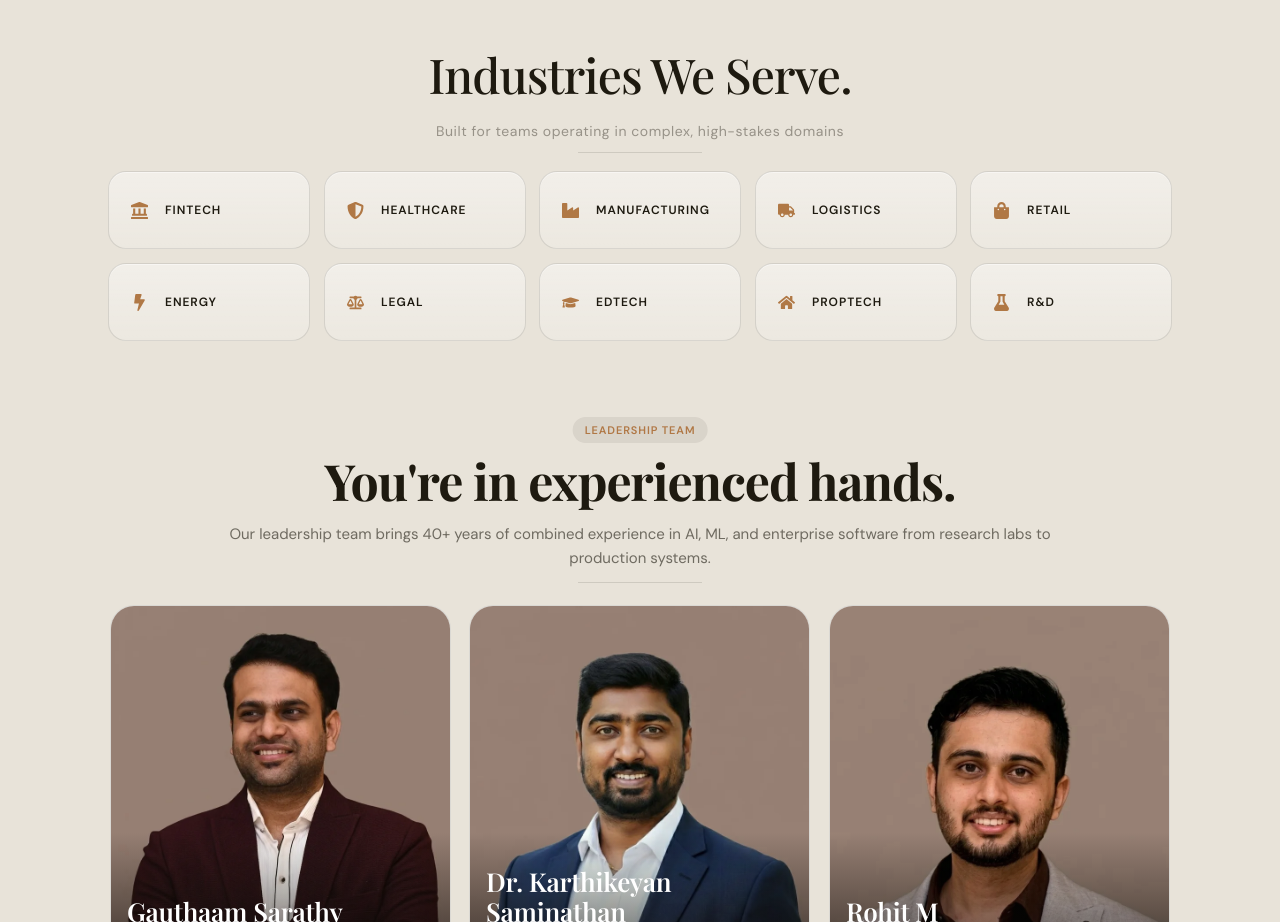
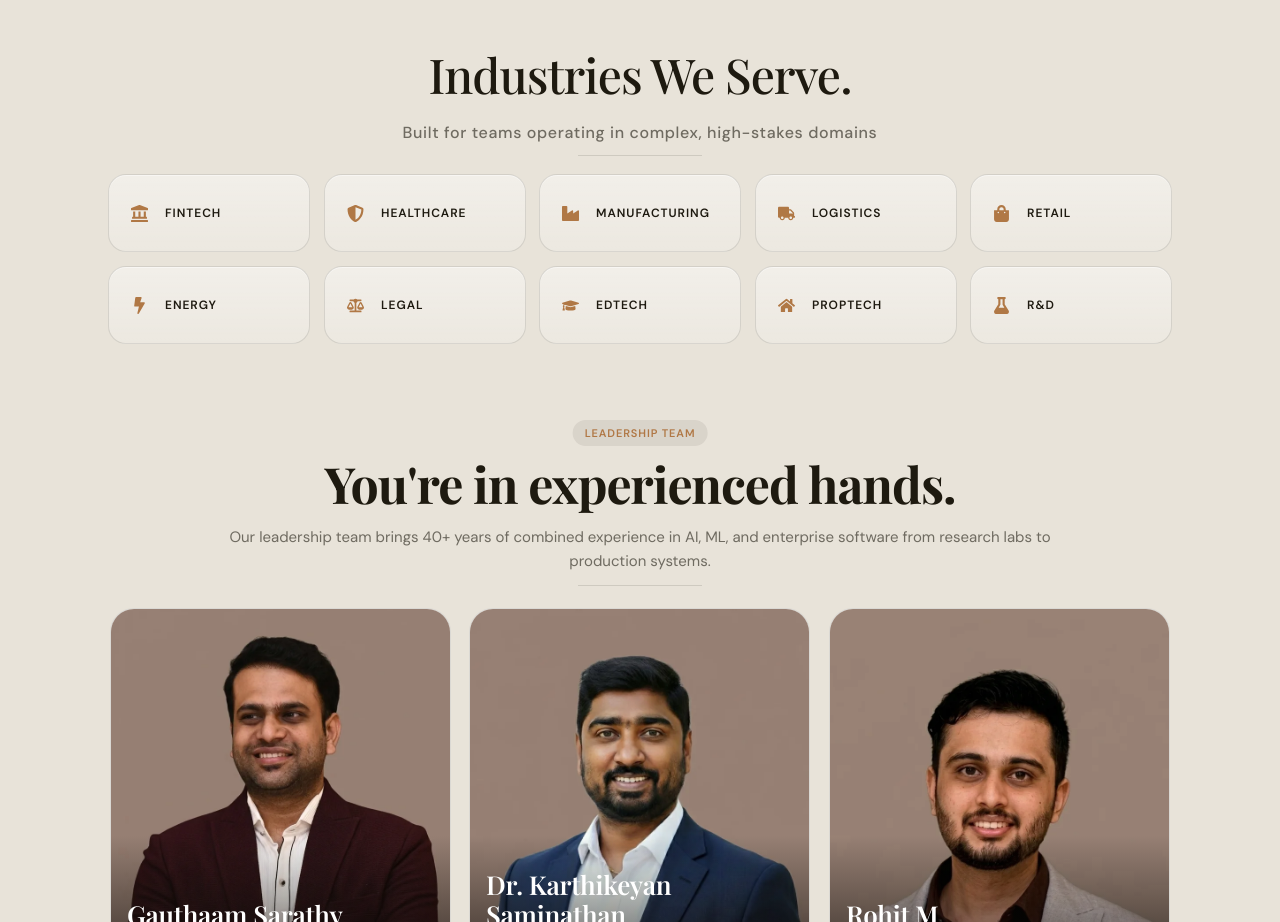
Before and after one commit to karan4533/new-version, a React (Vite) app: page / in a window 1280 px wide. Shown: the part 3640-4562 px from the top of the page. Built offline with nearby package versions, Linux system fonts and the light colour scheme; a web font is replaced by a local one.

Commit message:
fix: server-side deletion of invalid session cookies (httpOnly)

```diff
--- a/src/components/pages/IndustryFootprint.jsx
+++ b/src/components/pages/IndustryFootprint.jsx
@@ -67,9 +67,10 @@ export function IndustryFootprint() {
               margin: "0 0 12px",
               textAlign: "center",
               fontFamily: font.sans,
-              fontSize: isSmallMobile ? 12 : 14,
+              fontSize: isSmallMobile ? 14 : 16,
+              fontWeight: 500,
               letterSpacing: ".04em",
-              color: T.ink40,
+              color: T.ink60,
             }}
           >
             Built for teams operating in complex, high-stakes domains
```
